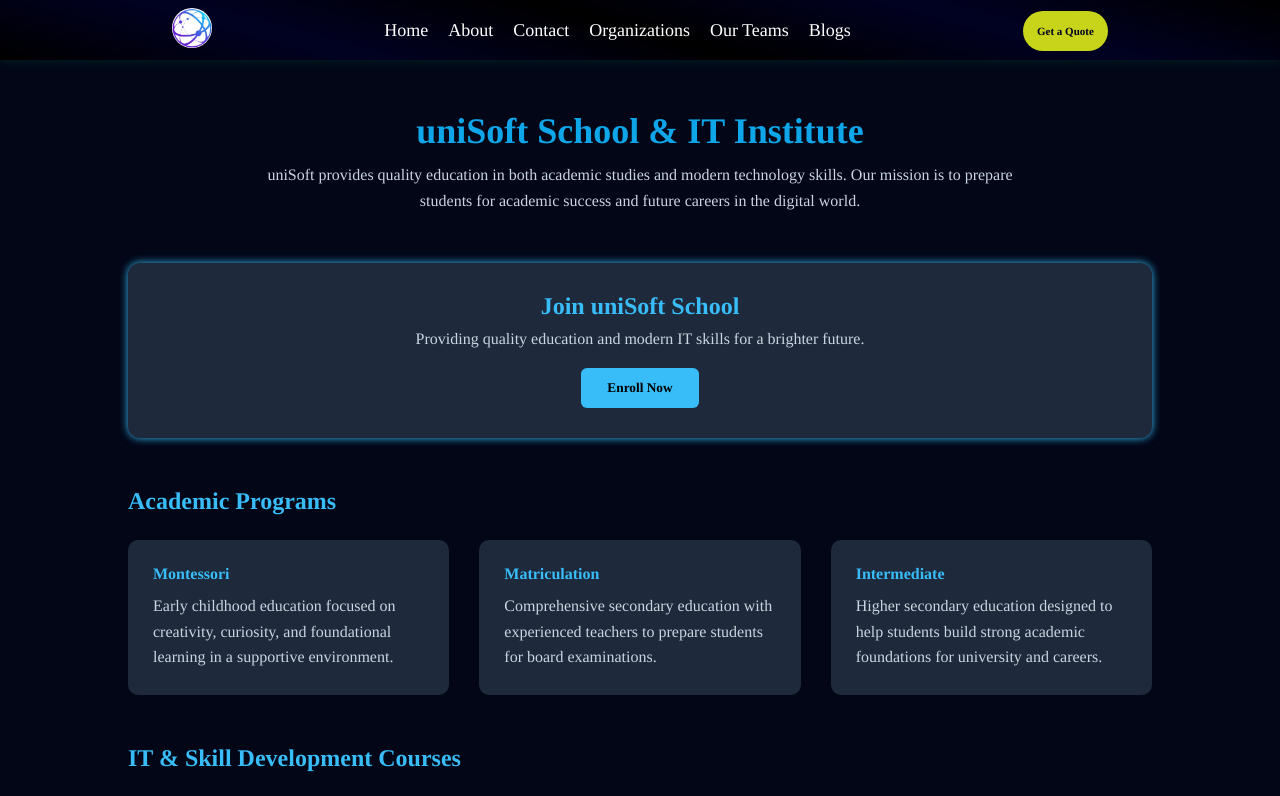
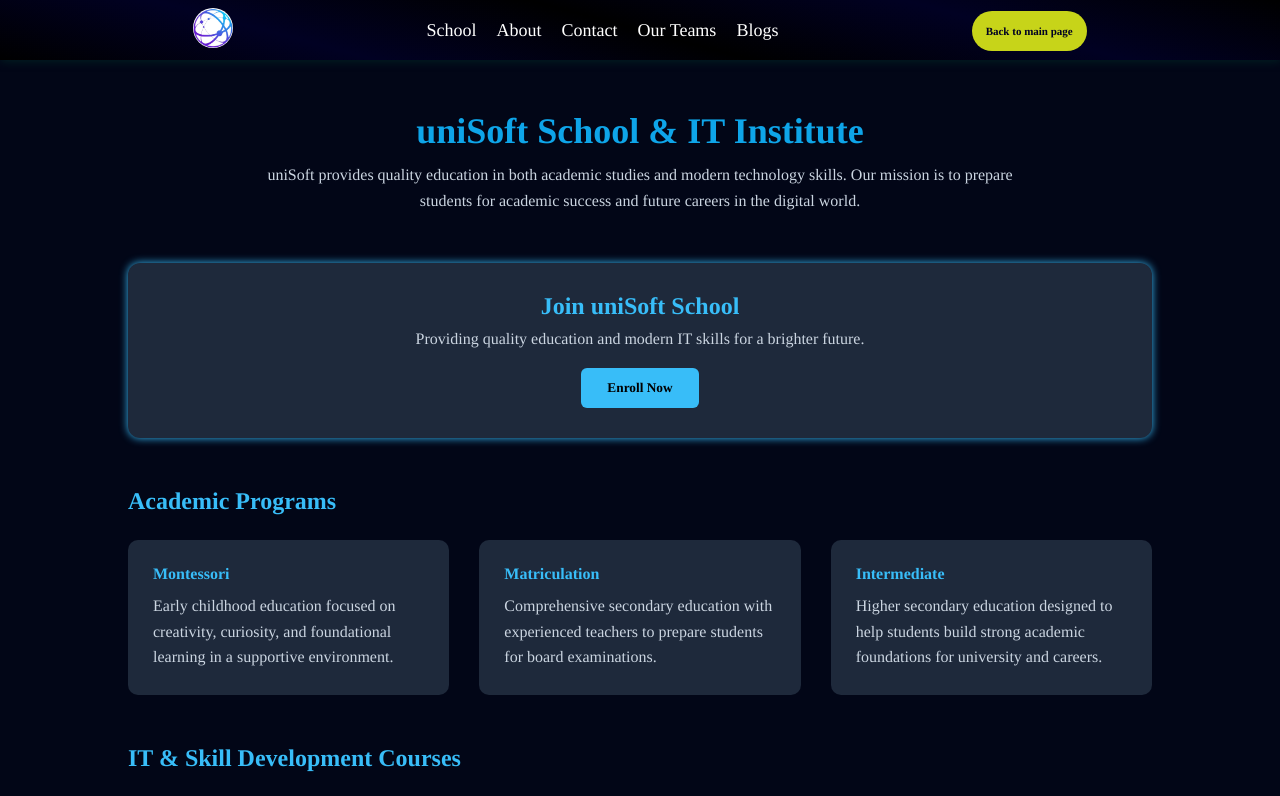
Before and after one commit to ShaniBhai786/uniSoftpvt, a React (Vite) app in the folder client/: page /school in a window 1280 px wide. Shown: the top 796 px of the page. Built offline with nearby package versions, Linux system fonts and the light colour scheme; a web font is replaced by a local one.

Commit message:
Refactor navigation components and add enrollment routing; enhance styling and functionality

```diff
--- a/client/src/App.css
+++ b/client/src/App.css
@@ -1218,6 +1218,9 @@ html {
   background-color: #020617;
   display: block;
   position: absolute;
+  top: 60px;
+  left: 0%;
+  z-index: 9;
 }
 .form-container {
   max-width: 550px;
@@ -1231,7 +1234,7 @@ html {
 }
 .form-container:hover {
   box-shadow: 0 0 20px #007bff;
-  transform: translateY(-20px);
+  transform: translateY(-15px);
 }
 .form-container h2 {
   text-align: center;
--- a/client/src/App.jsx
+++ b/client/src/App.jsx
@@ -13,11 +13,12 @@ function App() {
       <Router>
         <Routes>
           <Route path="/" element={<Main />} />
-          <Route path="/school" element={<Secondary />} />
+          <Route path="/school" element={<Secondary />} >
+          <Route path="enrollment-from" element={<EnrollmentForm />} />
+          </Route>
           <Route path="/tech" element={<UniSoftTech />} />
           <Route path="/contact" element={<Contact />} />
           <Route path="/quote" element={<Quote />} />
-          <Route path="/enrollment-from" element={<EnrollmentForm />} />
         </Routes>
       </Router>
     </>
--- a/client/src/components/Instititute_Navbar.jsx
+++ b/client/src/components/Instititute_Navbar.jsx
@@ -1,23 +1,31 @@
-import React from 'react'
+import React, {useState} from 'react'
 import logo from "../images/logo.jpeg"
-import { Link } from "react-router-dom";
+import { FontAwesomeIcon } from "@fortawesome/react-fontawesome";
+import { faBars } from "@fortawesome/free-solid-svg-icons";
+import Institute_NavLinks from './Institute_NavLinks';
 
 function Instititute_Navbar() {
+  const [menuOpen, setMenuOpen] = useState(false);
+    const show_Menu = () => {
+      if (!menuOpen) {
+        setMenuOpen(true);
+      } else {
+        setMenuOpen(false);
+      }
+    };
   return (
     <div className='navBar'>
       <div className="logo-section">
-        <img src={logo} alt="logo" />
+              <div className="b"><FontAwesomeIcon icon={faBars} className="bars" onClick={show_Menu} /></div>
+              <div className="i"><img src={logo} alt="logo" /></div>
+              <div className="t"><h2>uniSoftpvt</h2></div>
+            </div>
+      <div className="a">
+        <Institute_NavLinks />
       </div>
-      <div className="navLinks">
-        <a href="#school">Home</a>
-        <a href="#about">About</a>
-        <Link to="/contact">Contact</Link>
-        <a href="#organizations">Organizations</a>
-        <a href="#teams">Our Teams</a>
-        <a href="#blogs">Blogs</a>
-      </div>
+      {menuOpen && <Institute_NavLinks props={show_Menu} />}
       <div className="otherlinks">
-        <a href="/">Get a Quote</a>
+        <a href="/">Back to main page</a>
       </div>
     </div>
   )
--- /dev/null
+++ b/client/src/components/Institute_NavLinks.jsx
@@ -0,0 +1,16 @@
+import React from 'react'
+import { Link } from "react-router-dom";
+
+function Institute_NavLinks({props}) {
+  return (
+    <div className="navLinks" onClick={props}>
+        <a href="#">School</a>
+        <a href="#about">About</a>
+        <Link to="/contact">Contact</Link>
+        <a href="#teams">Our Teams</a>
+        <a href="#blogs">Blogs</a>
+      </div>
+  )
+}
+
+export default Institute_NavLinks
--- a/client/src/components/School.jsx
+++ b/client/src/components/School.jsx
@@ -1,5 +1,5 @@
 import React from "react";
-import { Link } from "react-router-dom";
+import { Link, Outlet } from "react-router-dom";
 
 function School() {
   return (
@@ -16,7 +16,7 @@ function School() {
       <div className="school-cta">
         <h3>Join uniSoft School</h3>
         <p>Providing quality education and modern IT skills for a brighter future.</p>
-        <Link to="/enrollment-from"><button>Enroll Now</button></Link>
+        <Link to="enrollment-from"><button>Enroll Now</button></Link>
       </div>
 
       {/* Academic Programs */}
@@ -84,7 +84,7 @@ function School() {
 
         </div>
       </div>
-
+      <Outlet />
     </section>
   );
 }
```
Also changed, not shown: client/src/components/NavBar.jsx (line endings or trailing spaces).
